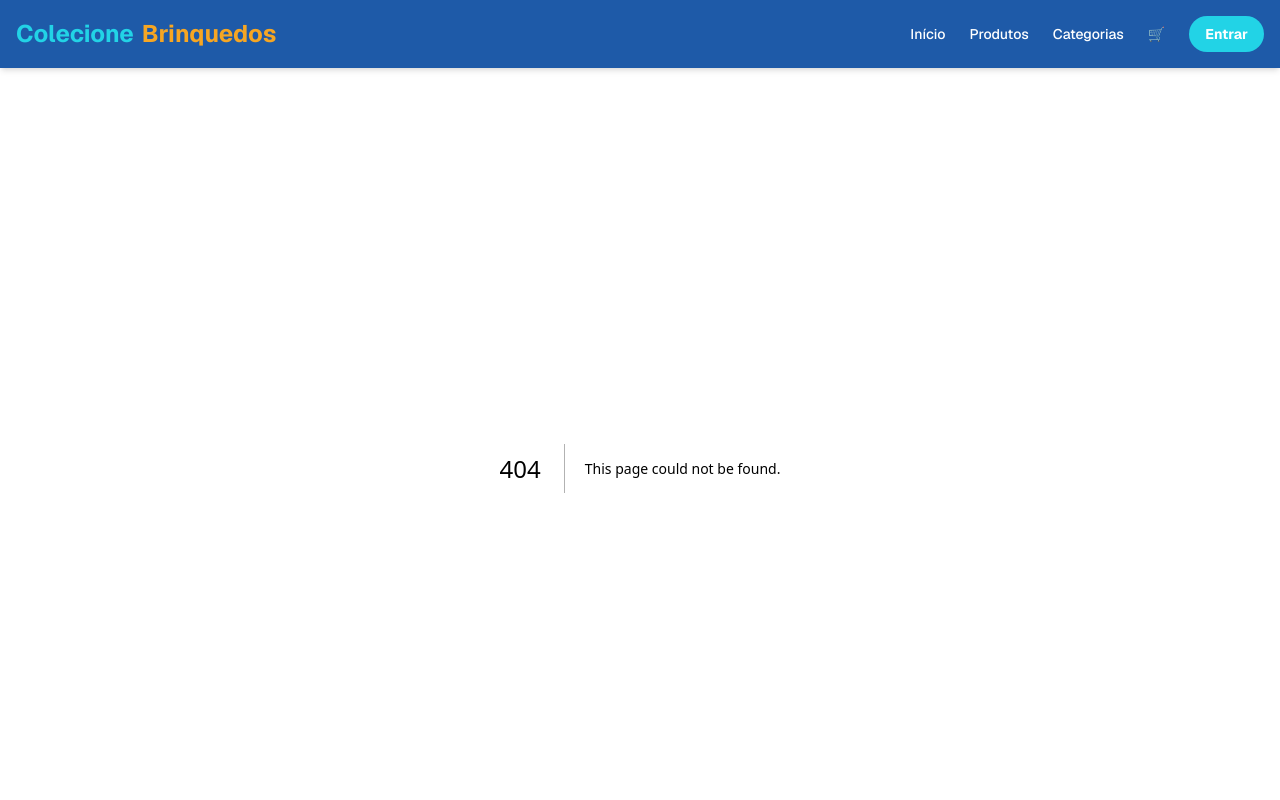
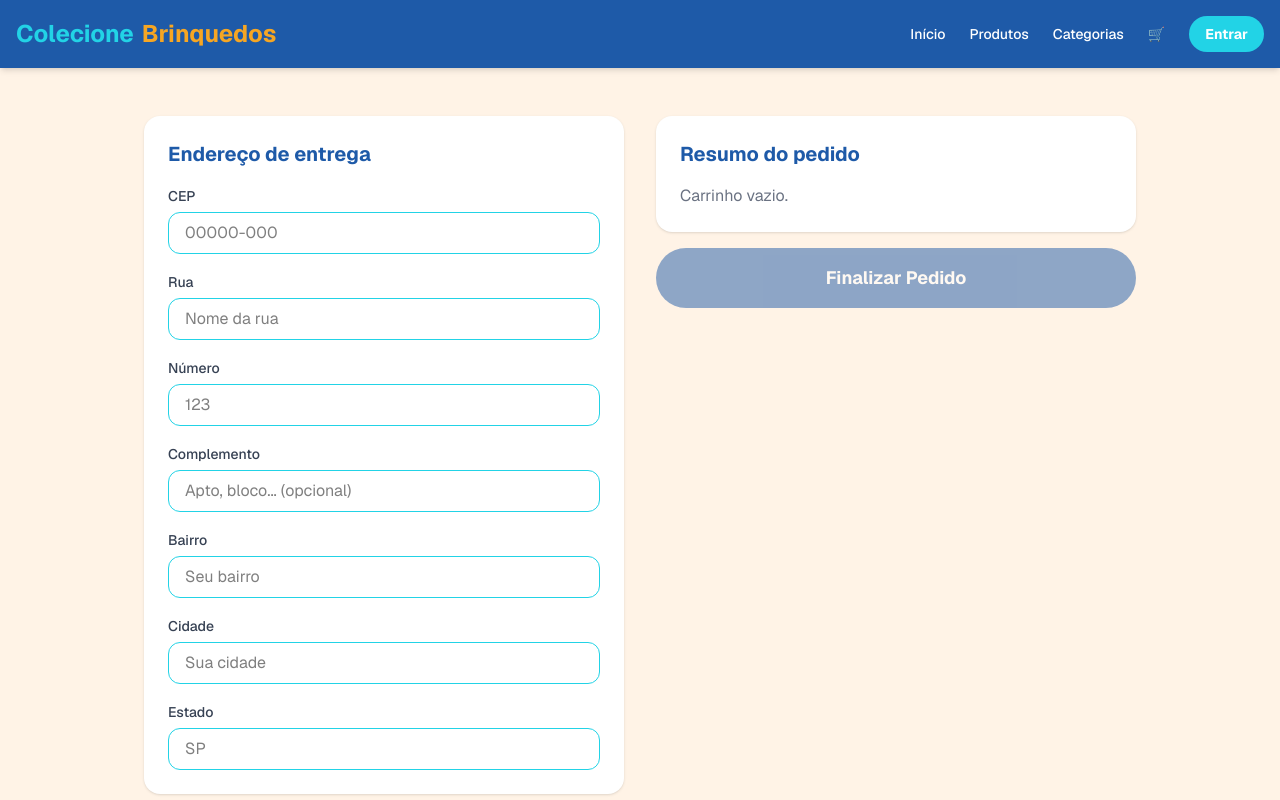
Before and after one commit to carolinerener/colecione-brinquedos-front, a Next.js app: page /checkout in a window 1280 px wide. Before the commit this address had no page. Shown: the top 800 px of the page. Built offline with nearby package versions, Linux system fonts and the light colour scheme; sample sign-in values are in the browser's storage.

Commit message:
feat(front): adicionar página de checkout

```diff
--- /dev/null
+++ b/src/app/checkout/page.tsx
@@ -0,0 +1,131 @@
+'use client';
+
+import { useCarrinho } from '@/contexts/CarrinhoContext';
+import { useRouter } from 'next/navigation';
+import { useEffect, useState } from 'react';
+
+export default function CheckoutPage() {
+  const { itens, total, limparCarrinho } = useCarrinho();
+  const router = useRouter();
+  const [loading, setLoading] = useState(false);
+  const [sucesso, setSucesso] = useState(false);
+  const [erro, setErro] = useState('');
+  const [form, setForm] = useState({
+    street: '',
+    number: '',
+    complement: '',
+    neighborhood: '',
+    city: '',
+    state: '',
+    zip_code: '',
+  });
+
+  const token = typeof window !== 'undefined' ? localStorage.getItem('token') : null;
+
+  useEffect(() => {
+    if (!token) router.push('/login');
+  }, []);
+
+  async function handleFinalizarPedido() {
+    if (itens.length === 0) { setErro('Seu carrinho está vazio.'); return; }
+    setLoading(true); setErro('');
+
+    try {
+      const res = await fetch(`${process.env.NEXT_PUBLIC_API_URL}/orders`, {
+        method: 'POST',
+        headers: { 'Content-Type': 'application/json', Authorization: `Bearer ${token}` },
+        body: JSON.stringify({
+          items: itens.map(item => ({ product_id: item.id, quantity: item.quantidade, price: item.price })),
+          address: form,
+          total,
+        }),
+      });
+
+      if (!res.ok) { setErro('Erro ao finalizar pedido.'); return; }
+      limparCarrinho();
+      setSucesso(true);
+    } catch {
+      setErro('Erro ao conectar com o servidor.');
+    } finally {
+      setLoading(false);
+    }
+  }
+
+  if (sucesso) {
+    return (
+      <div className="max-w-lg mx-auto px-4 py-20 text-center">
+        <p className="text-5xl mb-4">🎉</p>
+        <h1 className="text-2xl font-bold mb-2" style={{ color: '#1E5AA8' }}>Pedido realizado!</h1>
+        <p className="text-gray-500 mb-6">Obrigada pela compra. Seu pedido foi registrado com sucesso.</p>
+        <button onClick={() => router.push('/')} style={{ backgroundColor: '#22D3E6' }} className="text-white px-6 py-3 rounded-full font-bold hover:opacity-90">
+          Voltar à loja
+        </button>
+      </div>
+    );
+  }
+
+  return (
+    <div className="max-w-5xl mx-auto px-4 py-12 grid grid-cols-1 md:grid-cols-2 gap-8">
+
+      <div className="bg-white rounded-2xl shadow p-6 flex flex-col gap-4">
+        <h2 className="text-xl font-bold" style={{ color: '#1E5AA8' }}>Endereço de entrega</h2>
+
+        {[
+          { field: 'zip_code', label: 'CEP', placeholder: '00000-000' },
+          { field: 'street', label: 'Rua', placeholder: 'Nome da rua' },
+          { field: 'number', label: 'Número', placeholder: '123' },
+          { field: 'complement', label: 'Complemento', placeholder: 'Apto, bloco... (opcional)' },
+          { field: 'neighborhood', label: 'Bairro', placeholder: 'Seu bairro' },
+          { field: 'city', label: 'Cidade', placeholder: 'Sua cidade' },
+          { field: 'state', label: 'Estado', placeholder: 'SP' },
+        ].map(({ field, label, placeholder }) => (
+          <div key={field}>
+            <label className="text-sm font-medium text-gray-700">{label}</label>
+            <input
+              className="w-full mt-1 px-4 py-2 border rounded-xl focus:outline-none focus:ring-2"
+              style={{ borderColor: '#22D3E6' }}
+              placeholder={placeholder}
+              value={form[field as keyof typeof form]}
+              onChange={e => setForm({ ...form, [field]: e.target.value })}
+            />
+          </div>
+        ))}
+      </div>
+
+      <div className="flex flex-col gap-4">
+        <div className="bg-white rounded-2xl shadow p-6">
+          <h2 className="text-xl font-bold mb-4" style={{ color: '#1E5AA8' }}>Resumo do pedido</h2>
+          {itens.length === 0 ? (
+            <p className="text-gray-500">Carrinho vazio.</p>
+          ) : (
+            <div className="flex flex-col gap-3">
+              {itens.map(item => (
+                <div key={item.id} className="flex justify-between text-sm">
+                  <span className="text-gray-700">{item.name} x{item.quantidade}</span>
+                  <span className="font-bold" style={{ color: '#F6A623' }}>R$ {(item.price * item.quantidade).toFixed(2).replace('.', ',')}</span>
+                </div>
+              ))}
+              <hr className="my-2" />
+              <div className="flex justify-between font-bold text-lg">
+                <span>Total</span>
+                <span style={{ color: '#1E5AA8' }}>R$ {total.toFixed(2).replace('.', ',')}</span>
+              </div>
+            </div>
+          )}
+        </div>
+
+        {erro && <p className="text-red-500 text-sm">{erro}</p>}
+
+        <button
+          onClick={handleFinalizarPedido}
+          disabled={loading || itens.length === 0}
+          style={{ backgroundColor: '#1E5AA8' }}
+          className="text-white py-4 rounded-full font-bold text-lg hover:opacity-90 transition-opacity disabled:opacity-50"
+        >
+          {loading ? 'Finalizando...' : 'Finalizar Pedido'}
+        </button>
+      </div>
+
+    </div>
+  );
+}
```
